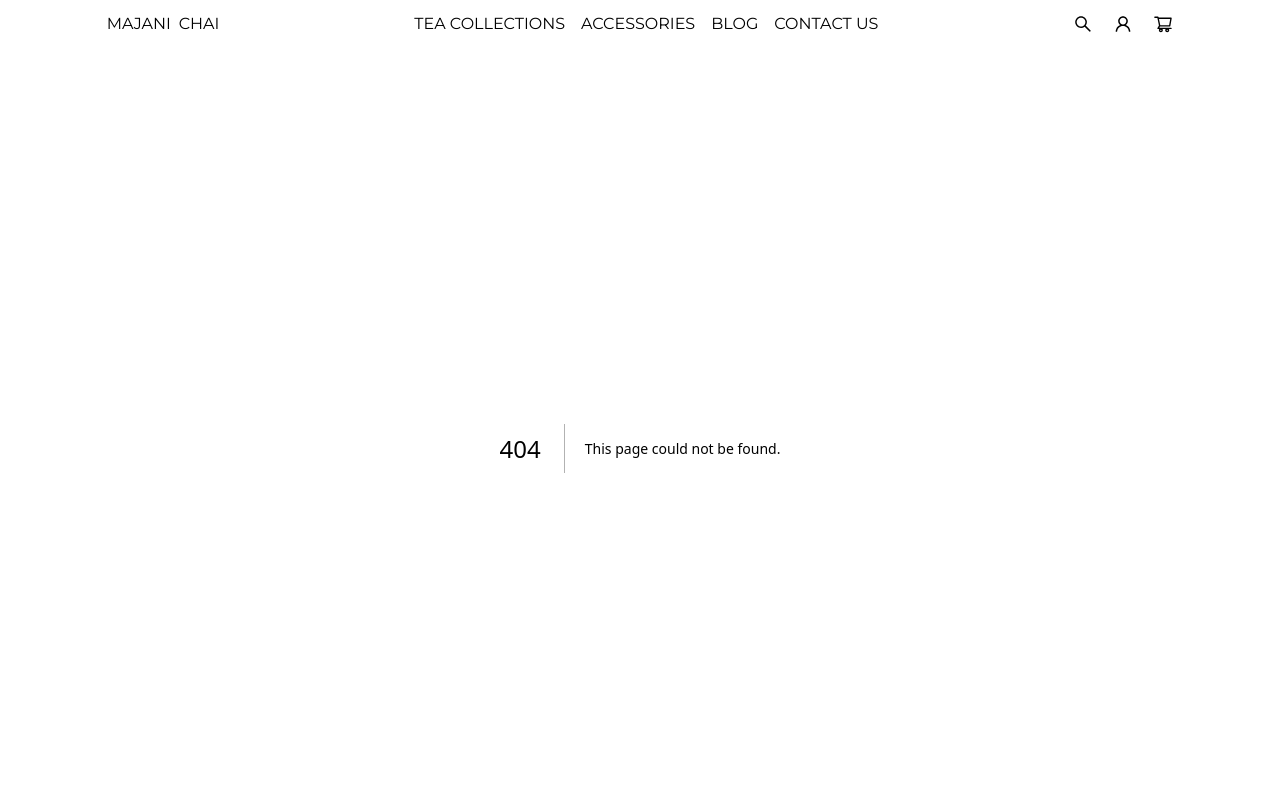
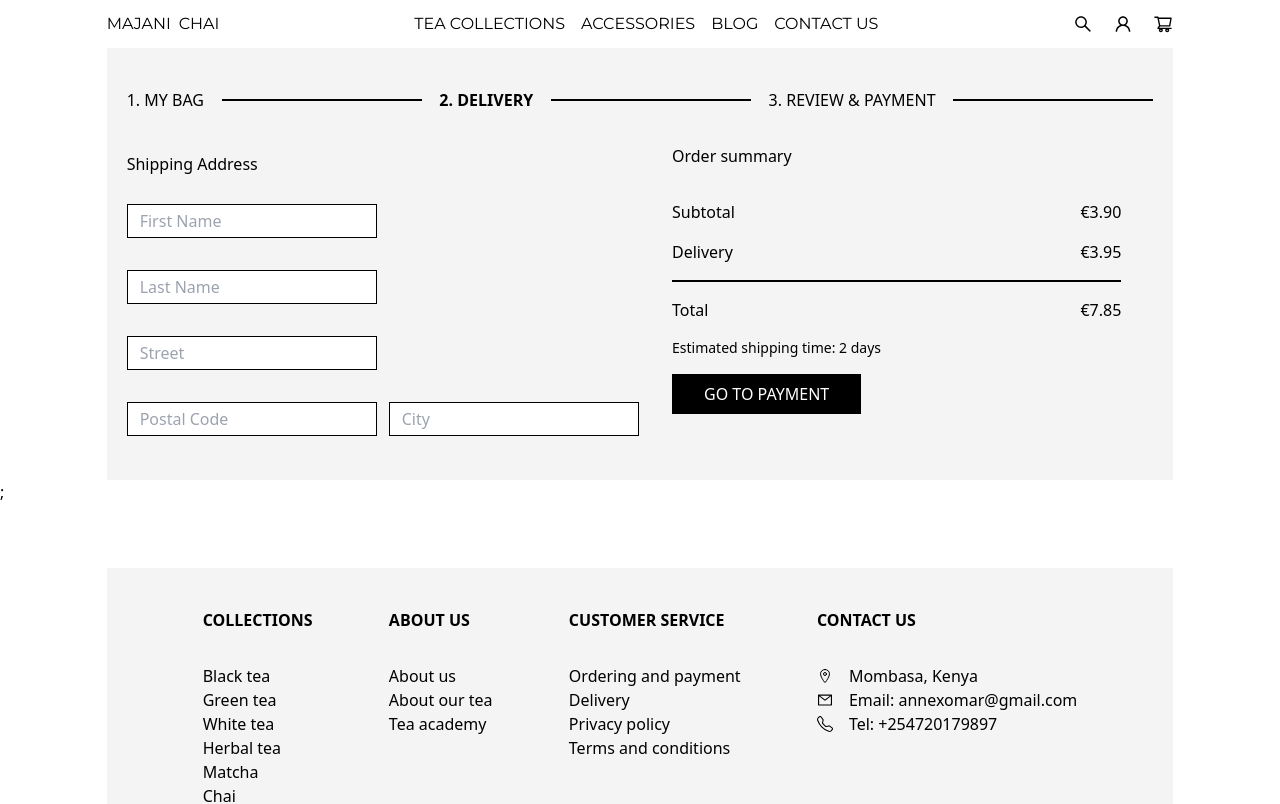
Before and after one commit to GravityNulled/Tea, a Next.js app: page /checkout/delivery in a window 1280 px wide. Before the commit this address had no page. Shown: the top 804 px of the page. Built offline with nearby package versions, Linux system fonts and the light colour scheme; a web font is replaced by a local one.

Commit message:
feat: delivery page

```diff
--- /dev/null
+++ b/pages/checkout/delivery.tsx
@@ -0,0 +1,130 @@
+import React from "react";
+import { useForm, SubmitHandler } from "react-hook-form";
+
+interface IFormInput {
+  firstName: string;
+  lastName: string;
+  street: string;
+  zip: number;
+  city: string;
+}
+
+const Delivery = (props: any) => {
+  const {
+    register,
+    formState: { errors },
+    handleSubmit,
+  } = useForm<IFormInput>();
+  const onSubmit: SubmitHandler<IFormInput> = (data) => console.log(data);
+  return (
+    <section className="py-10 md:w-5/6 container mx-auto bg-background_2">
+      <div className="flex items-center justify-between px-5">
+        <p className="uppercase">1. My Bag</p>
+        <p className="border-b-[2px] w-[200px] border-black"></p>
+        <p className="uppercase font-bold">2. Delivery </p>
+        <p className="border-b-[2px] w-[200px] border-black"></p>
+        <p className="uppercase">3. Review & Payment </p>
+        <p className="border-b-[2px] w-[200px] border-black"></p>
+      </div>
+      <form className="grid grid-cols-2 px-5" onSubmit={handleSubmit(onSubmit)}>
+        <div className="flex flex-col gap-7 mt-10">
+          <h1>Shipping Address</h1>
+          <div className="flex flex-col">
+            <input
+              {...register("firstName", {
+                required: "Enter your Name",
+                pattern: {
+                  value: /^[a-zA-Z]+(([',. -][a-zA-Z ])?[a-zA-Z]*)*$/,
+                  message: "Enter a valid Name",
+                },
+              })}
+              type="text"
+              placeholder="First Name"
+              className="px-3 py-1 max-w-[250px] border-black border outline-none"
+            />
+            <p className="text-xs text-red-600 mt-1">
+              {errors.firstName?.message}
+            </p>
+          </div>
+          <div className="flex flex-col">
+            <input
+              {...register("lastName", {
+                required: "Enter your Name",
+                pattern: {
+                  value: /^[a-zA-Z]+(([',. -][a-zA-Z ])?[a-zA-Z]*)*$/,
+                  message: "Enter a valid Name",
+                },
+              })}
+              type="text"
+              placeholder="Last Name"
+              className="px-3 py-1 max-w-[250px] border-black border outline-none"
+            />
+            <p className="text-xs text-red-600 mt-1">
+              {errors.lastName?.message}
+            </p>
+          </div>
+          <div className="flex flex-col">
+            <input
+              {...register("street", { required: "Enter the street" })}
+              type="text"
+              placeholder="Street"
+              className="px-3 py-1 max-w-[250px] border-black border outline-none"
+            />
+            <p className="text-xs text-red-600 mt-1">
+              {errors.street?.message}
+            </p>
+          </div>
+          <div className="flex gap-3">
+            <div className="flex flex-col">
+              <input
+                {...register("zip", {
+                  required: "Enter the zip",
+                  valueAsNumber: true,
+                })}
+                type="number"
+                placeholder="Postal Code"
+                className="px-3 py-1 max-w-[250px] border-black border outline-none"
+              />
+              <p className="text-xs text-red-600 mt-1">{errors.zip?.message}</p>
+            </div>
+            <div className="flex flex-col">
+              <input
+                {...register("city", { required: "Enter the City" })}
+                type="text"
+                placeholder="City"
+                className="px-3 py-1 max-w-[250px] border-black border outline-none"
+              />
+              <p className="text-xs text-red-600 mt-1">
+                {errors.city?.message}
+              </p>
+            </div>
+          </div>
+        </div>
+        <div className="flex flex-col bg-background_2">
+          <p className="mx-8 py-8">Order summary</p>
+          <div className="flex gap-4 flex-col mx-8">
+            <div className="flex justify-between">
+              <p>Subtotal</p>
+              <p>€3.90</p>
+            </div>
+            <div className="flex justify-between">
+              <p>Delivery</p>
+              <p>€3.95</p>
+            </div>
+            <p className="border-b-[2px] border-black"></p>
+            <div className="flex justify-between">
+              <p>Total</p>
+              <p>€7.85</p>
+            </div>
+            <p className="text-sm">Estimated shipping time: 2 days</p>
+            <button className="bg-black text-white uppercase px-8 py-2 w-fit">
+              Go to payment
+            </button>
+          </div>
+        </div>
+      </form>
+    </section>
+  );
+};
+
+export default Delivery;
```
